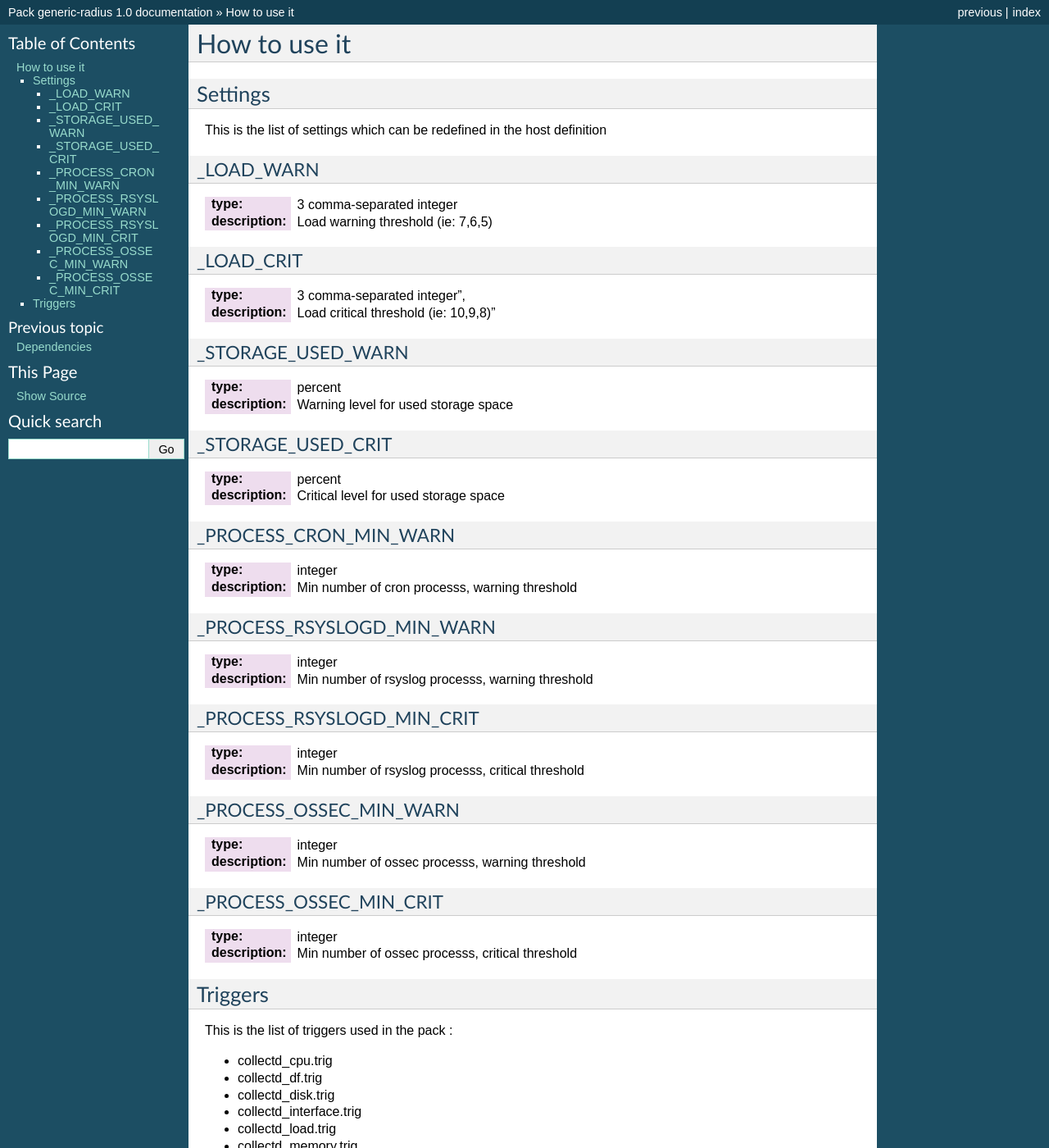
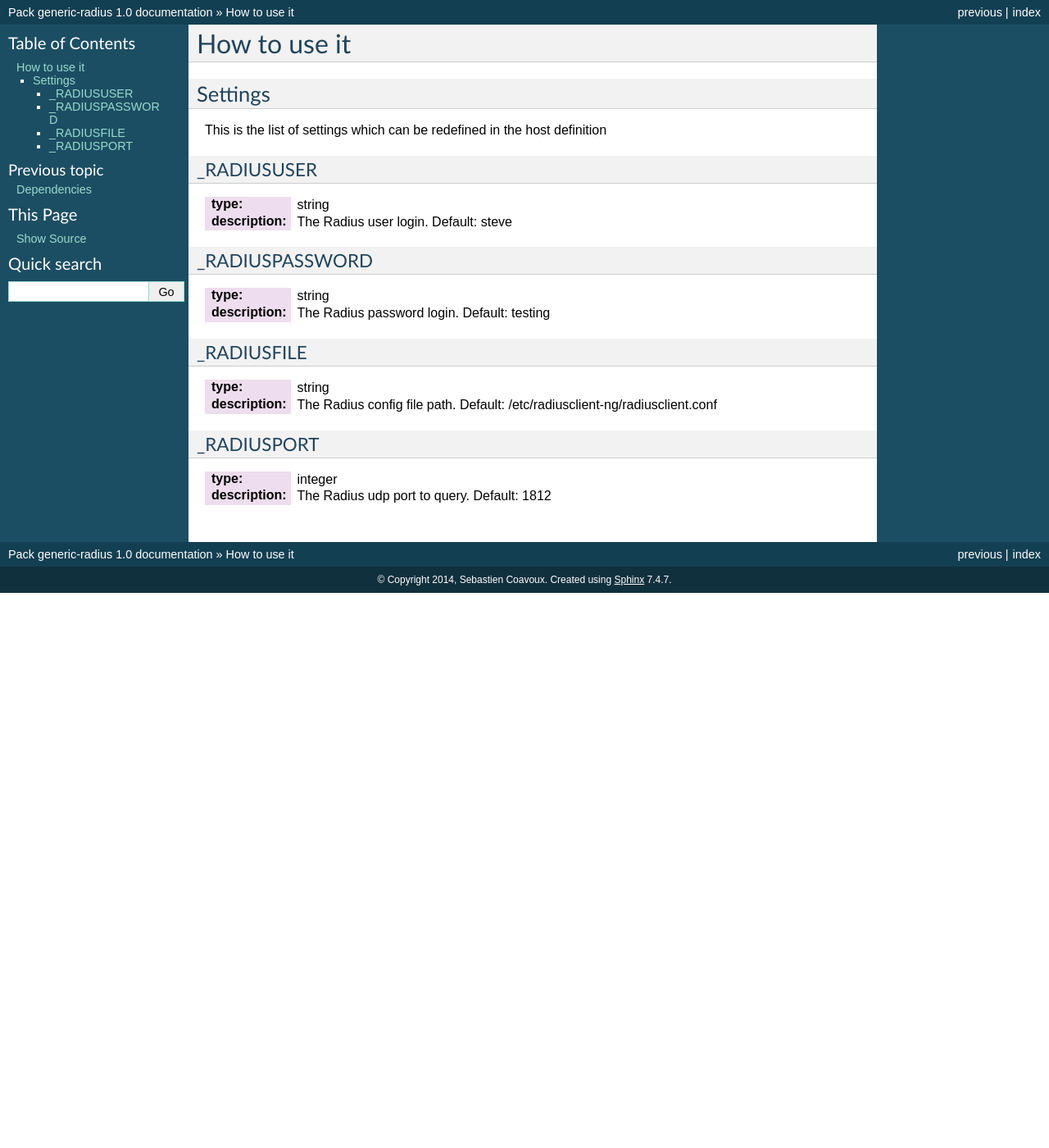
Before and after one commit to savoirfairelinux/monitoring-tools, a Sphinx documentation site: the page built from doc/source/howtouseit.rst, in a window 1280 px wide and 1400 px high. Shown: the whole window at 82% size. Built offline with Sphinx 7.4.7, drawn with Linux system fonts in a browser that asks for light colours; some of the changed text lies outside the part shown.

Commit message:
Package layout

```diff
--- a/doc/source/dependencies.rst
+++ b/doc/source/dependencies.rst
@@ -29,4 +29,4 @@ Network
 
 This pack will create services which need the following protocol :
 
-* TCP and UDP : 1645, 1646, 1812, 1813 from Poller to monitored client
+* UDP : 1645 or 1812 from Poller to monitored client
--- a/doc/source/howtouseit.rst
+++ b/doc/source/howtouseit.rst
@@ -7,81 +7,29 @@ Settings
 
 This is the list of settings which can be redefined in the host definition
 
-_LOAD_WARN
-----------
+_RADIUSUSER
+---------------
 
-:type:              3 comma-separated integer
-:description:       Load warning threshold (ie: 7,6,5)
+:type:              string
+:description:       The Radius user login. Default: steve
 
 
-_LOAD_CRIT
-----------
+_RADIUSPASSWORD
+------------------
 
-:type:              3 comma-separated integer",
-:description:        Load critical threshold (ie: 10,9,8)"
+:type:              string
+:description:       The Radius password login. Default: testing
 
 
-_STORAGE_USED_WARN
-------------------
+_RADIUSFILE
+------------
 
-:type:              percent
-:description:       Warning level for used storage space
+:type:              string
+:description:       The Radius config file path. Default: /etc/radiusclient-ng/radiusclient.conf
 
 
-_STORAGE_USED_CRIT
-------------------
-
-:type:              percent
-:description:       Critical level for used storage space
-
-
-_PROCESS_CRON_MIN_WARN
-----------------------
+_RADIUSPORT
+------------
 
 :type:              integer
-:description:       Min number of cron processs, warning threshold
-
-
-
-_PROCESS_RSYSLOGD_MIN_WARN
---------------------------
-
-:type:              integer
-:description:       Min number of rsyslog processs, warning threshold
-
-
-_PROCESS_RSYSLOGD_MIN_CRIT
---------------------------
-
-:type:              integer
-:description:       Min number of rsyslog processs, critical threshold
-
-
-_PROCESS_OSSEC_MIN_WARN
------------------------
-
-:type:              integer
-:description:       Min number of ossec processs, warning threshold
-
-
-_PROCESS_OSSEC_MIN_CRIT
------------------------
-
-:type:              integer
-:description:       Min number of ossec processs, critical threshold
-
-
-Triggers
-~~~~~~~~
-
-This is the list of triggers used in the pack :
-
-* collectd_cpu.trig
-* collectd_df.trig
-* collectd_disk.trig
-* collectd_interface.trig
-* collectd_load.trig
-* collectd_memory.trig
-* collectd_processes.trig
-* collectd_swap.trig
-* collectd_users.trig
+:description:       The Radius udp port to query. Default: 1812
```
Also changed, not shown: doc/source/installation.rst (+13 -1 lines), 5 other files.
